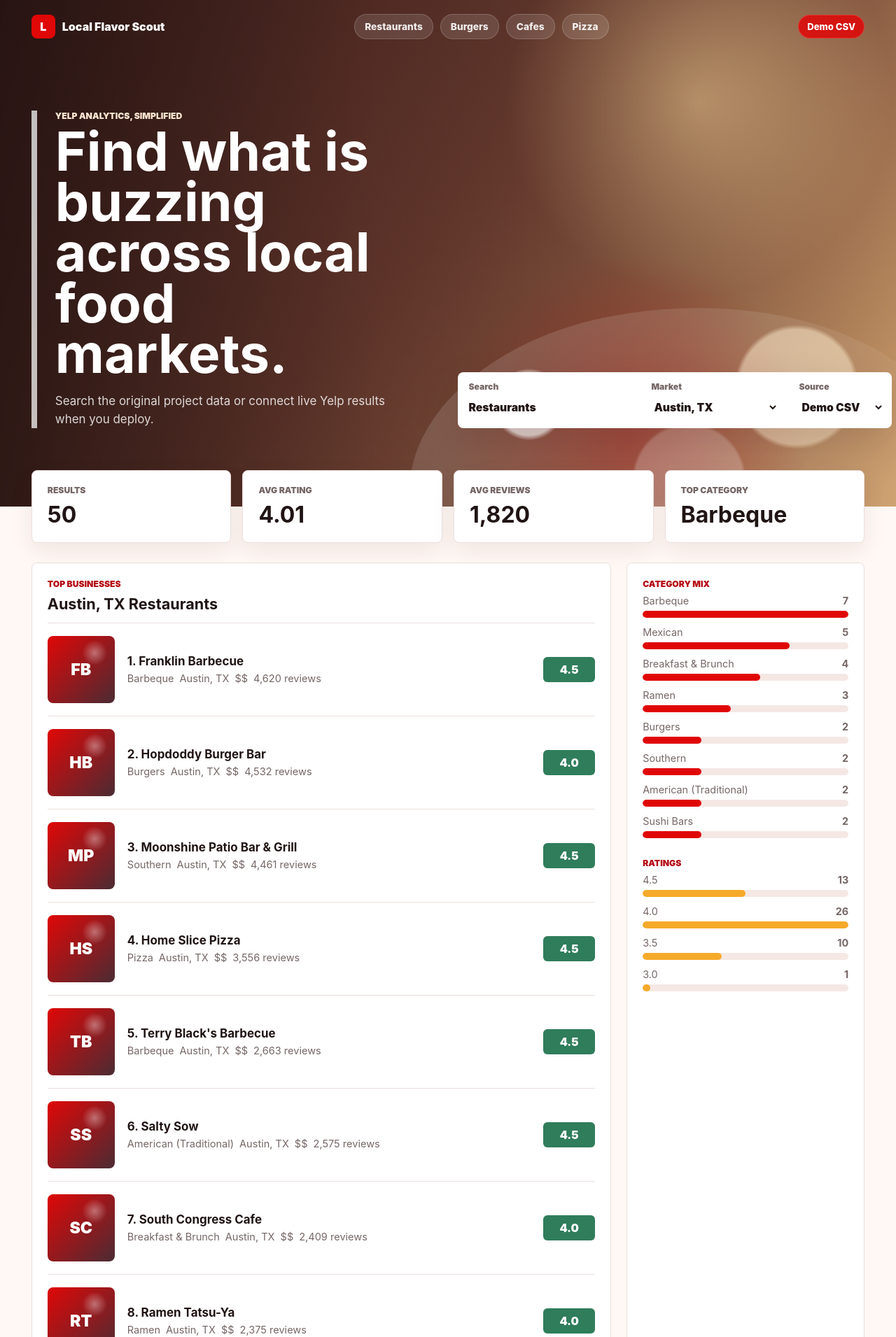
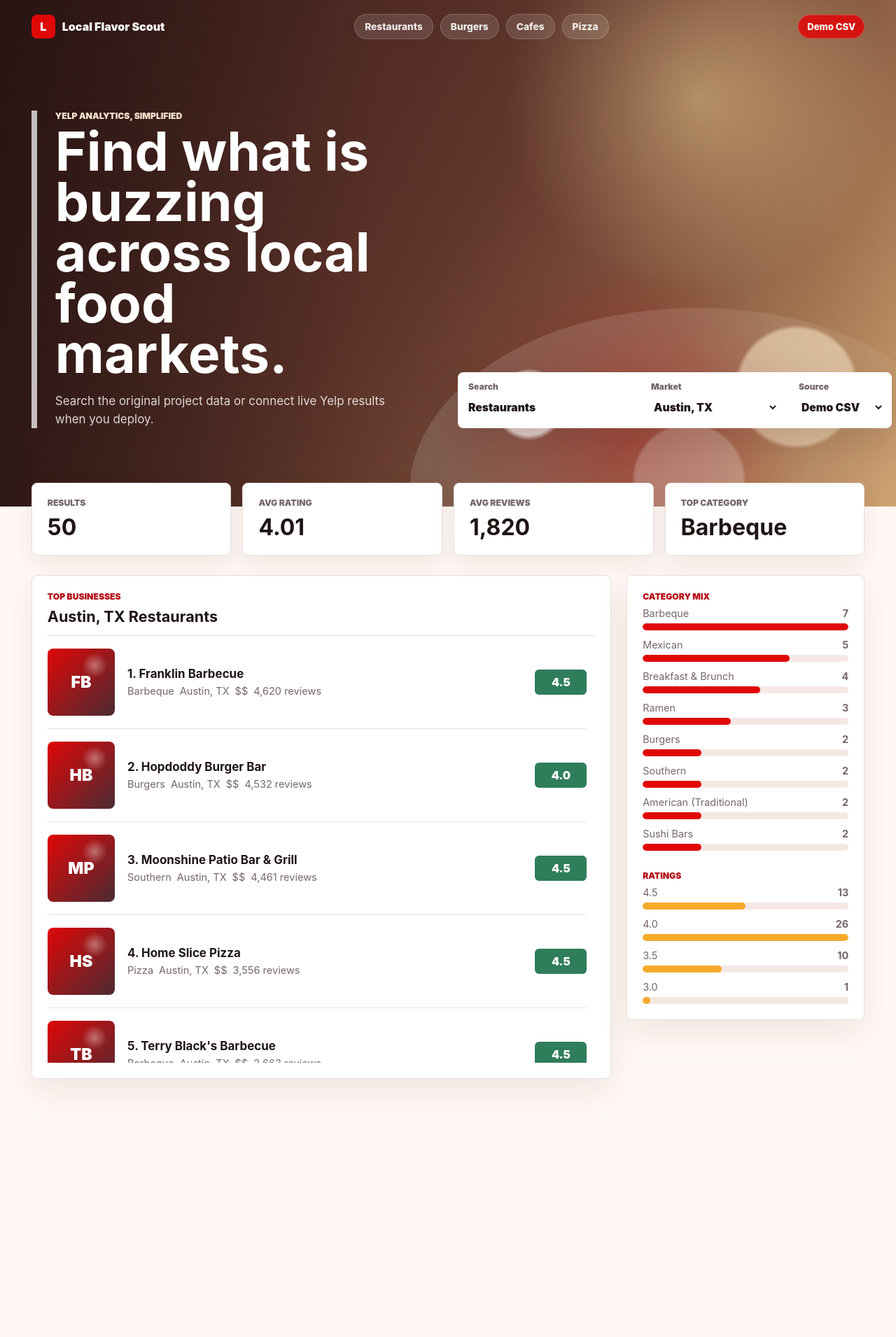
Before and after one commit to elzster/Yelp-Analytics, a Flask app: page / in a window 1280 px wide. Shown: the top 1911 px of the page at 70% size. After the commit the page ends 1557 px from the top, so only its background shows below. Run offline with Flask 3, Linux system fonts and the light colour scheme.

Commit message:
Refactor Yelp search and enhance results UI

```diff
--- a/app.py
+++ b/app.py
@@ -1,175 +1,19 @@
 import os
-from pathlib import Path
 
-import pandas as pd
 import requests
 from flask import Flask, jsonify, render_template, request
 
+from yelp_service import (
+    CITY_DATASETS,
+    get_api_key,
+    load_offline_results,
+    rows_for_response,
+    search_live_businesses,
+    summarize,
+)
 
-BASE_DIR = Path(__file__).resolve().parent
-DATA_DIR = BASE_DIR / "data"
-PAGE_SIZE = 50
-YELP_SEARCH_URL = "https://api.yelp.com/v3/businesses/search"
-
-CITY_DATASETS = {
-    "Austin, TX": DATA_DIR / "AustinTX.csv",
-    "Chicago, IL": DATA_DIR / "Chicago.csv",
-    "New York, NY": DATA_DIR / "NewYork.csv",
-    "San Francisco, CA": DATA_DIR / "SanFrancisco.csv",
-    "New Brunswick, NJ": DATA_DIR / "New Brunswick, NJ_Burger.csv",
-}
-
-REQUIRED_COLUMNS = [
-    "Business",
-    "Business ID",
-    "City",
-    "State",
-    "Category",
-    "Latitude",
-    "Longitude",
-    "Price",
-    "Reviews",
-    "Rating",
-]
 
 app = Flask(__name__)
-
-
-def normalize_price(price):
-    if pd.isna(price) or price in ("", "0", 0):
-        return 0
-    if isinstance(price, str) and price.startswith("$"):
-        return len(price)
-    try:
-        return int(price)
-    except (TypeError, ValueError):
-        return 0
-
-
-def clean_dataframe(df):
-    df = df.copy()
-    unnamed_columns = [col for col in df.columns if col.startswith("Unnamed")]
-    if unnamed_columns:
-        df = df.drop(columns=unnamed_columns)
-
-    for column in REQUIRED_COLUMNS:
-        if column not in df.columns:
-            df[column] = None
-
-    df = df[REQUIRED_COLUMNS]
-    df["Price"] = df["Price"].apply(normalize_price)
-    df["Reviews"] = pd.to_numeric(df["Reviews"], errors="coerce").fillna(0).astype(int)
-    df["Rating"] = pd.to_numeric(df["Rating"], errors="coerce").fillna(0.0)
-    return df.drop_duplicates(subset=["Business ID"])
-
-
-def load_offline_results(location, term):
-    path = CITY_DATASETS.get(location)
-    if not path:
-        path = DATA_DIR / "mergedtable.csv"
-
-    df = clean_dataframe(pd.read_csv(path))
-    term = (term or "").strip().lower()
-    if term and term not in ("restaurant", "restaurants", "food"):
-        mask = (
-            df["Category"].fillna("").str.lower().str.contains(term, regex=False)
-            | df["Business"].fillna("").str.lower().str.contains(term, regex=False)
-        )
-        filtered = df[mask]
-        if not filtered.empty:
-            df = filtered
-
-    return df.sort_values(["Reviews", "Rating"], ascending=[False, False]).head(PAGE_SIZE)
-
-
-def fetch_live_results(location, term):
-    api_key = os.getenv("YELP_API_KEY")
-    if not api_key:
-        return None
-
-    headers = {"Authorization": f"Bearer {api_key}"}
-    params = {
-        "term": term or "Restaurants",
-        "location": location,
-        "limit": PAGE_SIZE,
-        "sort_by": "review_count",
-    }
-    response = requests.get(YELP_SEARCH_URL, headers=headers, params=params, timeout=20)
-    response.raise_for_status()
-
-    rows = []
-    for business in response.json().get("businesses", []):
-        categories = business.get("categories") or [{}]
-        coordinates = business.get("coordinates") or {}
-        business_location = business.get("location") or {}
-        rows.append(
-            {
-                "Business": business.get("name"),
-                "Business ID": business.get("id"),
-                "City": business_location.get("city"),
-                "State": business_location.get("state"),
-                "Category": categories[0].get("title"),
-                "Latitude": coordinates.get("latitude"),
-                "Longitude": coordinates.get("longitude"),
-                "Price": normalize_price(business.get("price")),
-                "Reviews": business.get("review_count"),
-                "Rating": business.get("rating"),
-            }
-        )
-
-    return clean_dataframe(pd.DataFrame(rows, columns=REQUIRED_COLUMNS))
-
-
-def summarize(df):
-    if df.empty:
-        return {
-            "result_count": 0,
-            "average_rating": 0,
-            "average_reviews": 0,
-            "top_category": "None",
-            "category_breakdown": [],
-            "rating_breakdown": [],
-        }
-
-    category_counts = df["Category"].fillna("Uncategorized").value_counts().head(8)
-    rating_groups = (
-        df.groupby("Rating", dropna=False)["Business"]
-        .count()
-        .reset_index(name="Count")
-        .sort_values("Rating", ascending=False)
-    )
-
-    return {
-        "result_count": int(len(df)),
-        "average_rating": round(float(df["Rating"].mean()), 2),
-        "average_reviews": int(round(float(df["Reviews"].mean()))),
-        "top_category": str(category_counts.index[0]),
-        "category_breakdown": [
-            {"label": str(label), "count": int(count)}
-            for label, count in category_counts.items()
-        ],
-        "rating_breakdown": [
-            {"label": f"{row.Rating:.1f}", "count": int(row.Count)}
-            for row in rating_groups.itertuples(index=False)
-        ],
-    }
-
-
-def rows_for_response(df):
-    records = []
-    for row in df.head(20).itertuples(index=False):
-        records.append(
-            {
-                "business": row.Business,
-                "city": row.City,
-                "state": row.State,
-                "category": row.Category,
-                "price": int(row.Price or 0),
-                "reviews": int(row.Reviews or 0),
-                "rating": round(float(row.Rating or 0), 1),
-            }
-        )
-    return records
 
 
 @app.route("/")
@@ -177,7 +21,7 @@ def index():
     return render_template(
         "index.html",
         cities=list(CITY_DATASETS.keys()),
-        live_enabled=bool(os.getenv("YELP_API_KEY")),
+        live_enabled=bool(get_api_key(required=False)),
     )
 
 
@@ -189,19 +33,18 @@ def search():
 
     source = "Demo CSV"
     try:
-        if mode == "live":
-            live_df = fetch_live_results(location, term)
-            if live_df is not None:
-                df = live_df
-                source = "Live Yelp API"
-            else:
-                df = load_offline_results(location, term)
-                source = "Demo CSV - set YELP_API_KEY for live search"
+        if mode == "live" and get_api_key(required=False):
+            df = search_live_businesses(term, location, pages=1, sort_by="review_count")
+            source = "Live Yelp API"
+        elif mode == "live":
+            df = load_offline_results(location, term)
+            source = "Demo CSV - set YELP_API_KEY for live search"
         else:
             df = load_offline_results(location, term)
     except requests.RequestException as exc:
         df = load_offline_results(location, term)
-        source = f"Demo CSV - live search failed: {exc.response.status_code if exc.response else 'request error'}"
+        status = exc.response.status_code if exc.response else "request error"
+        source = f"Demo CSV - live search failed: {status}"
 
     return jsonify(
         {
--- a/static/css/styles.css
+++ b/static/css/styles.css
@@ -12,6 +12,9 @@
   --plum: #4b2b33;
   --shadow: 0 22px 54px rgba(68, 30, 25, 0.17);
   --site-width: min(1500px, calc(100% - clamp(32px, 7vw, 120px)));
+  --pointer-x: 0;
+  --pointer-y: 0;
+  --scroll-depth: 0;
 }
 
 * {
@@ -177,6 +191,13 @@ h2 {
   box-shadow: var(--shadow);
   width: 100%;
   align-self: end;
+  transform:
+    perspective(1100px)
+    rotateX(calc(var(--pointer-y) * -2deg))
+    rotateY(calc(var(--pointer-x) * 2.2deg))
+    translateY(calc(var(--scroll-depth) * 16px));
+  transform-origin: 50% 70%;
+  transition: box-shadow 220ms ease, transform 160ms ease-out;
 }
 
 label {
@@ -221,9 +242,97 @@ button[type="submit"]:hover {
   background: var(--red-dark);
 }
 
+.depth-corridor {
+  position: absolute;
+  z-index: 1;
+  left: 50%;
+  bottom: -82px;
+  width: min(980px, 62vw);
+  height: 230px;
+  transform: translateX(-50%) perspective(760px) rotateX(64deg);
+  transform-origin: 50% 100%;
+  pointer-events: none;
+}
+
+.depth-corridor::before {
+  content: "";
+  position: absolute;
+  inset: 0;
+  background:
+    linear-gradient(90deg, transparent, rgba(255, 255, 255, 0.14), transparent),
+    linear-gradient(180deg, rgba(255, 255, 255, 0.18), rgba(224, 7, 7, 0.08) 54%, transparent);
+  clip-path: polygon(44% 0, 56% 0, 100% 100%, 0 100%);
+  filter: blur(0.4px);
+  opacity: 0.92;
+}
+
+.vanish-line {
+  position: absolute;
+  top: 2px;
+  bottom: 0;
+  width: 2px;
+  background: linear-gradient(180deg, rgba(255, 255, 255, 0.92), rgba(224, 7, 7, 0.08));
+  transform-origin: top;
+  opacity: 0.62;
+}
+
+.line-left {
+  left: 45%;
+  transform: rotate(-28deg);
+}
+
+.line-center {
+  left: 50%;
+  opacity: 0.36;
+}
+
+.line-right {
+  right: 45%;
+  transform: rotate(28deg);
+}
+
+.flow-node {
+  position: absolute;
+  display: grid;
+  gap: 3px;
+  min-width: 126px;
+  padding: 10px 12px;
+  color: var(--white);
+  background: rgba(48, 20, 18, 0.68);
+  border: 1px solid rgba(255, 255, 255, 0.22);
+  border-radius: 8px;
+  box-shadow: 0 18px 40px rgba(48, 20, 18, 0.22);
+  transform: rotateX(-64deg);
+}
+
+.flow-node span {
+  color: #ffd9c4;
+  font-size: 0.68rem;
+  font-weight: 900;
+}
+
+.flow-node strong {
+  font-size: 0.78rem;
+}
+
+.node-query {
+  left: 6%;
+  top: 88px;
+}
+
+.node-market {
+  left: 42%;
+  top: 42px;
+}
+
+.node-results {
+  right: 4%;
+  top: 124px;
+}
+
 main {
   width: var(--site-width);
-  margin: -52px auto 0;
+  margin: -34px auto 0;
   padding: 0 0 56px;
   position: relative;
   z-index: 2;
@@ -247,6 +356,13 @@ main {
 .metrics-grid article {
   padding: 20px 22px;
   box-shadow: 0 12px 32px rgba(68, 30, 25, 0.08);
+  transform: translateY(calc(var(--scroll-depth) * -8px));
+  transition: transform 180ms ease-out, box-shadow 180ms ease;
+}
+
+.metrics-grid article:hover {
+  box-shadow: 0 18px 40px rgba(68, 30, 25, 0.14);
+  transform: translateY(-3px);
 }
 
 .metrics-grid span {
@@ -267,11 +383,14 @@ main {
   display: grid;
   grid-template-columns: minmax(0, 2.15fr) minmax(340px, 0.85fr);
   gap: 22px;
+  align-items: start;
 }
 
 .results-section,
 .insights-panel {
   padding: 22px;
+  box-shadow: 0 18px 48px rgba(68, 30, 25, 0.08);
+  min-width: 0;
 }
 
 .section-heading {
@@ -284,6 +403,27 @@ main {
 
 .business-list {
   display: grid;
+  max-height: 610px;
+  overflow-y: auto;
+  overscroll-behavior: contain;
+  padding-right: 12px;
+  scrollbar-color: var(--red) #f6e8e3;
+  scrollbar-width: thin;
+}
+
+.business-list::-webkit-scrollbar {
+  width: 10px;
+}
+
+.business-list::-webkit-scrollbar-track {
+  background: #f6e8e3;
+  border-radius: 999px;
+}
+
+.business-list::-webkit-scrollbar-thumb {
+  background: var(--red);
+  border: 2px solid #f6e8e3;
+  border-radius: 999px;
 }
 
 .business-card {
@@ -311,11 +453,19 @@ main {
   border-radius: 8px;
   font-size: 1.45rem;
   font-weight: 900;
+  transform: translateZ(0);
+  transition: transform 180ms ease, box-shadow 180ms ease;
+}
+
+.business-card:hover .thumb {
+  box-shadow: 0 12px 22px rgba(121, 33, 30, 0.2);
+  transform: scale(1.04);
 }
 
 .business-card h3 {
   margin: 0 0 6px;
   font-size: 1.06rem;
+  overflow-wrap: anywhere;
 }
 
 .meta {
@@ -341,6 +491,8 @@ main {
   display: grid;
   gap: 28px;
   align-content: start;
+  position: sticky;
+  top: 18px;
 }
 
 .bar-list {
@@ -373,6 +525,8 @@ main {
   width: var(--bar-width);
   background: var(--red);
   border-radius: inherit;
+  transform-origin: left;
+  animation: bar-grow 620ms ease both;
 }
 
 .compact .bar-fill {
--- a/static/js/app.js
+++ b/static/js/app.js
@@ -1,5 +1,6 @@
 const form = document.querySelector("#searchForm");
 const termInput = form.elements.term;
+const root = document.documentElement;
 const sourceLabel = document.querySelector("#sourceLabel");
 const resultCount = document.querySelector("#resultCount");
 const averageRating = document.querySelector("#averageRating");
@@ -16,7 +17,7 @@ function dollars(price) {
 }
 
 function initials(name) {
-  return name
+  return String(name || "?")
     .split(/\s+/)
     .filter(Boolean)
     .slice(0, 2)
@@ -56,6 +57,7 @@ function renderBusinesses(businesses) {
   businesses.forEach((business, index) => {
     const card = document.createElement("article");
     card.className = "business-card";
+    card.style.setProperty("--i", index);
     card.innerHTML = `
       <div class="thumb" aria-hidden="true">${initials(business.business)}</div>
       <div>
@@ -75,8 +77,10 @@ function renderBusinesses(businesses) {
 
 async function runSearch() {
   const params = new URLSearchParams(new FormData(form));
+  document.body.classList.add("is-searching");
   sourceLabel.textContent = "Loading";
 
+  try {
     const response = await fetch(`/api/search?${params.toString()}`);
     const payload = await response.json();
 
@@ -90,6 +94,9 @@ async function runSearch() {
     renderBusinesses(payload.businesses);
     renderBars(categoryBreakdown, payload.summary.category_breakdown);
     renderBars(ratingBreakdown, payload.summary.rating_breakdown);
+  } finally {
+    window.setTimeout(() => document.body.classList.remove("is-searching"), 220);
+  }
 }
 
 form.addEventListener("submit", (event) => {
@@ -107,4 +114,20 @@ document.querySelectorAll(".nav-chip").forEach((button) => {
   });
 });
 
+window.addEventListener("pointermove", (event) => {
+  const x = event.clientX / window.innerWidth - 0.5;
+  const y = event.clientY / window.innerHeight - 0.5;
+  root.style.setProperty("--pointer-x", x.toFixed(3));
+  root.style.setProperty("--pointer-y", y.toFixed(3));
+});
+
+window.addEventListener(
+  "scroll",
+  () => {
+    const depth = Math.min(window.scrollY / 420, 1);
+    root.style.setProperty("--scroll-depth", depth.toFixed(3));
+  },
+  { passive: true }
+);
+
 runSearch();
--- a/templates/index.html
+++ b/templates/index.html
@@ -52,6 +52,24 @@
           <button type="submit" aria-label="Search">Search</button>
         </form>
       </div>
+
+      <div class="depth-corridor" aria-hidden="true">
+        <span class="vanish-line line-left"></span>
+        <span class="vanish-line line-center"></span>
+        <span class="vanish-line line-right"></span>
+        <div class="flow-node node-query">
+          <span>01</span>
+          <strong>Search intent</strong>
+        </div>
+        <div class="flow-node node-market">
+          <span>02</span>
+          <strong>Market filter</strong>
+        </div>
+        <div class="flow-node node-results">
+          <span>03</span>
+          <strong>Ranked results</strong>
+        </div>
+      </div>
     </section>
 
     <main>
```
Also changed, not shown: other parts of static/css/styles.css (+46 -1 lines), YelpSearchProgram.py (+7 -94 lines), yelp_service.py (added, +205 -0 lines), README.md. Lines whose indentation alone changed are shown as unchanged.
